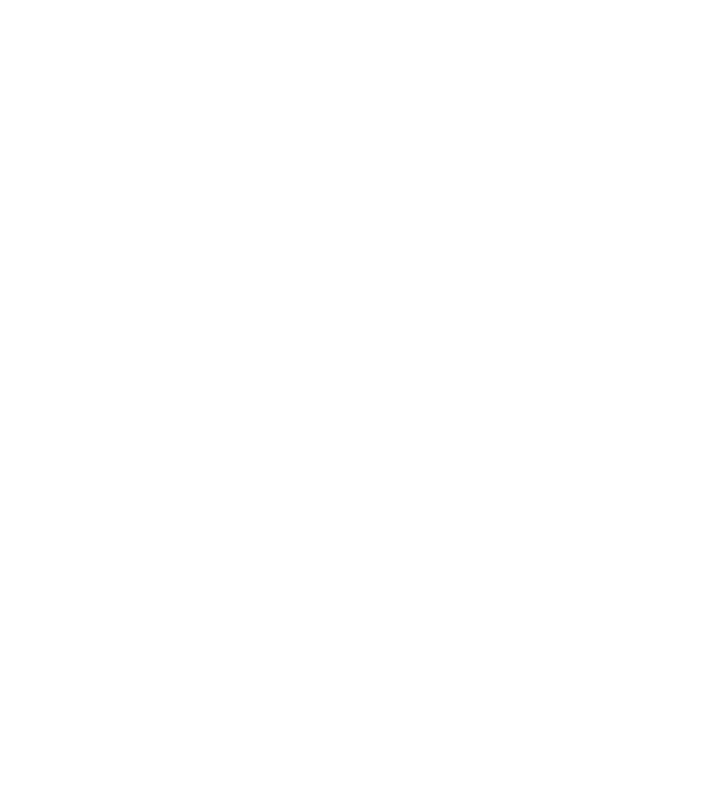
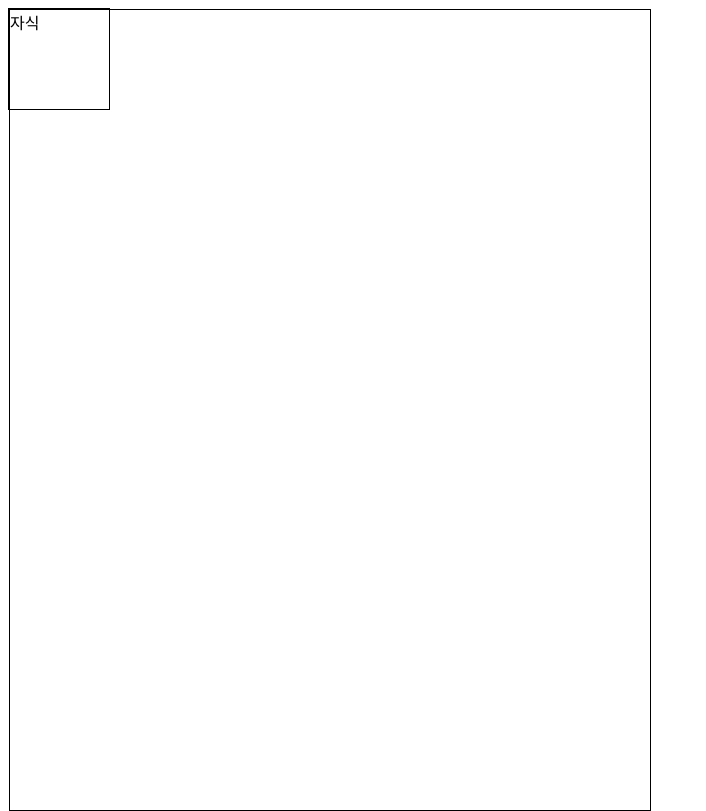
Before and after one commit to hwangje2/vide-class-part1, a plain HTML site: page day5/cssExam03.html in a window 1280 px wide. Shown: the whole page, without its empty margins (0-706 px from the left). Drawn offline with Linux system fonts and the light colour scheme.

Commit message:
수업 끝

```diff
--- a/day5/cssExam03.html
+++ b/day5/cssExam03.html
@@ -4,8 +4,27 @@
     <meta charset="UTF-8">
     <meta name="viewport" content="width=device-width, initial-scale=1.0">
     <title>Document</title>
+    <style>
+         div {
+            border: 1px solid black;
+        }
+
+        .outline{
+            width: 100px;
+            height: 100px;
+        }
+
+        .child{
+            /*vw, vh 기준은  document(브라우저 화면) */
+            width: 50vw;
+            height: 100vh;
+        }
+
+    </style>
 </head>
 <body>
-
+    <div class="outline">
+        <div class="child">자식</div>
+    </div>
 </body>
 </html>
```
Also changed, not shown: day5/cssExam02.html (+8 -5 lines).
